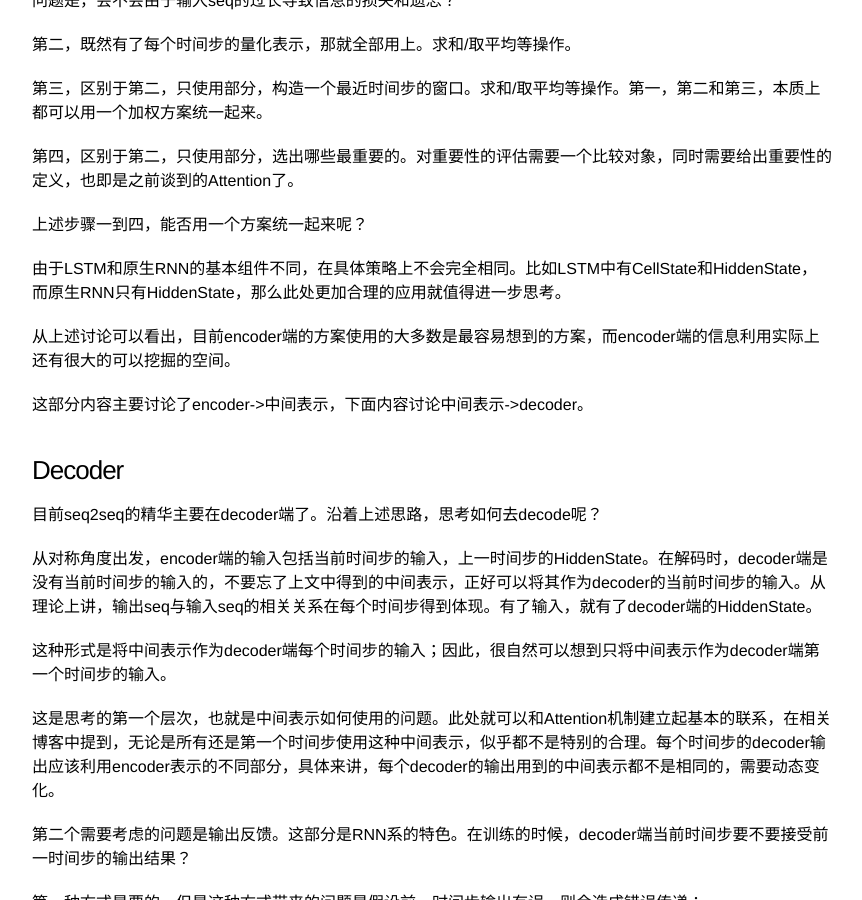
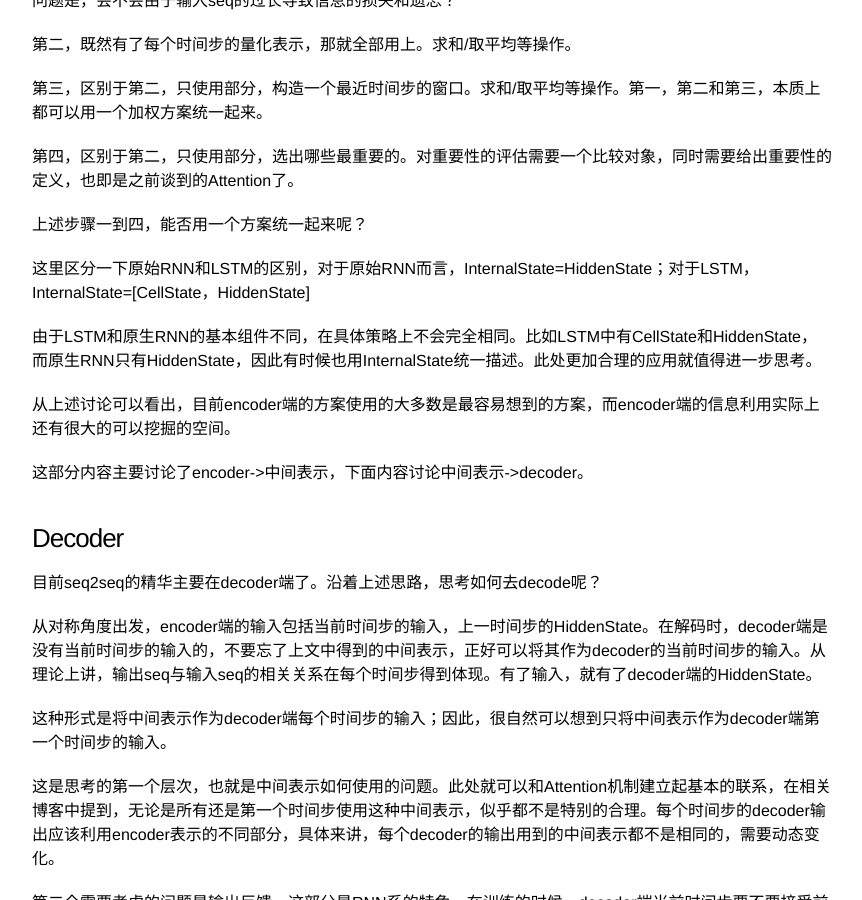
Before and after one commit to zhpmatrix/zhpmatrix.github.io, a Jekyll site: the page built from _posts/2019-01-28-NLP-rethingking-seq2seq.md, in a window 1280 px wide and 900 px high, scrolled down 1549 px. Shown: the whole window, without its empty margins (208-1070 px from the left). Built offline with Jekyll 4.4.1, drawn with Linux system fonts in a browser that asks for light colours; comment, search, counter and statistics services are not loaded.

Commit message:
fixed terms in blog

```diff
--- a/_posts/2019-01-28-NLP-rethingking-seq2seq.md
+++ b/_posts/2019-01-28-NLP-rethingking-seq2seq.md
@@ -48,6 +48,7 @@ encoder以seq2seq中的老大爷RNN/LSTM/BiLSTM为例，也就是方案3。为
 
 2014年的相关工作中，涉及到的seq2seq框架的组成多是由encoder->中间表示->decoder。中间表示是对输入seq的编码表示，decoder能够使用该编码表示用于解码得到输出seq。中间表示作为两端交互的信息，如何得到呢？RNN每个时间步会得到对应输入对象的HiddenState，该HiddenState作为当前输入对象的量化表示。那么对应的输入seq的量化表示很容易想到最简单的方案。
 
+
 第一，最后一个时间步对应的HiddenState作为整个输入seq的量化表示。因为最后一个时间步含有所有时间步的信息。RNN是一个迭代结构，从第一个时间步开始，信息进行迭代，直到最后一个时间步。但是这里需要考虑的问题是，会不会由于输入seq的过长导致信息的损失和遗忘？
 
 第二，既然有了每个时间步的量化表示，那就全部用上。求和/取平均等操作。
@@ -58,7 +59,9 @@ encoder以seq2seq中的老大爷RNN/LSTM/BiLSTM为例，也就是方案3。为
 
 上述步骤一到四，能否用一个方案统一起来呢？
 
-由于LSTM和原生RNN的基本组件不同，在具体策略上不会完全相同。比如LSTM中有CellState和HiddenState，而原生RNN只有HiddenState，那么此处更加合理的应用就值得进一步思考。
+这里区分一下原始RNN和LSTM的区别，对于原始RNN而言，InternalState=HiddenState；对于LSTM，InternalState=\[CellState，HiddenState\]
+
+由于LSTM和原生RNN的基本组件不同，在具体策略上不会完全相同。比如LSTM中有CellState和HiddenState，而原生RNN只有HiddenState，因此有时候也用InternalState统一描述。此处更加合理的应用就值得进一步思考。
 
 从上述讨论可以看出，目前encoder端的方案使用的大多数是最容易想到的方案，而encoder端的信息利用实际上还有很大的可以挖掘的空间。
 
```
